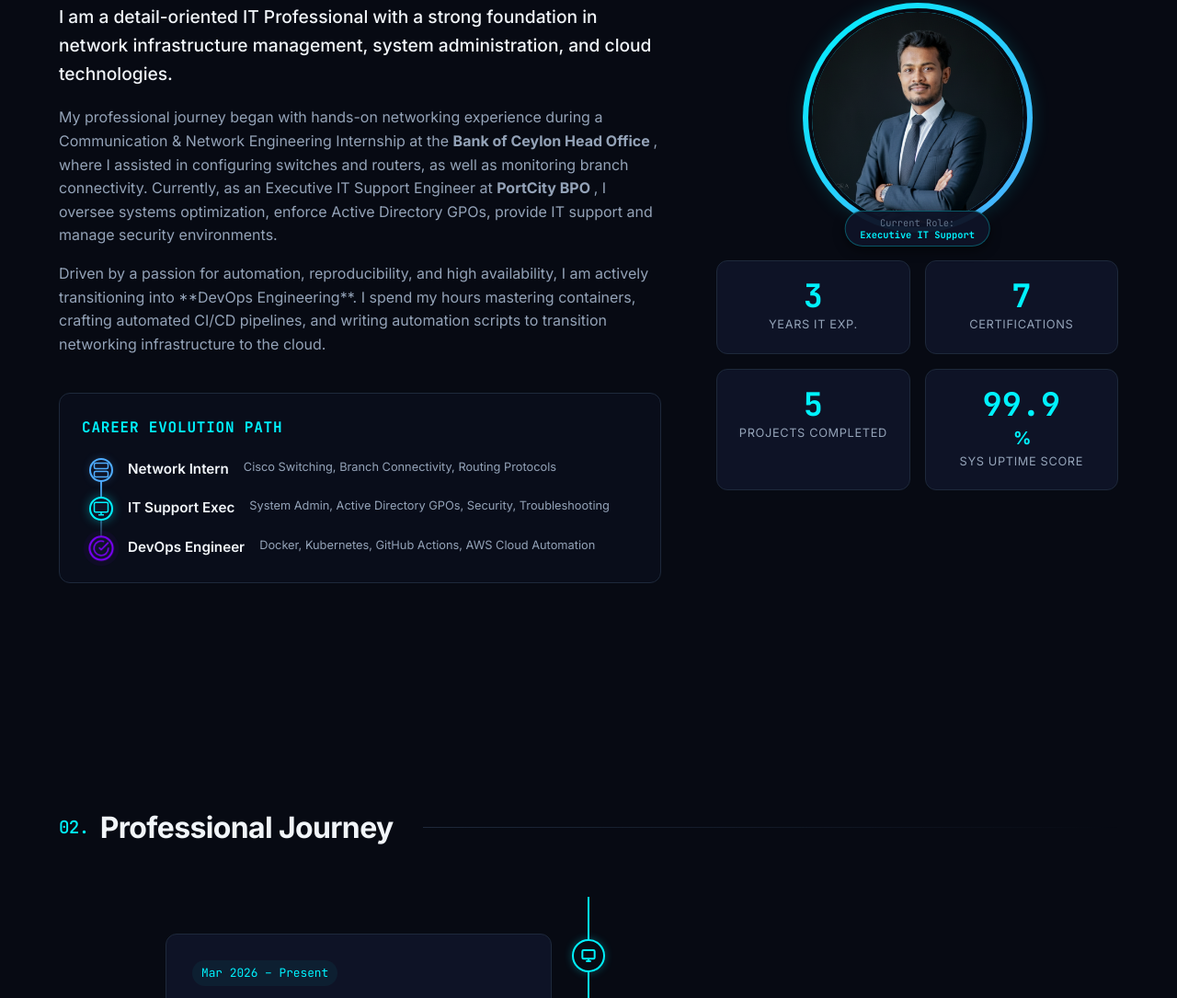
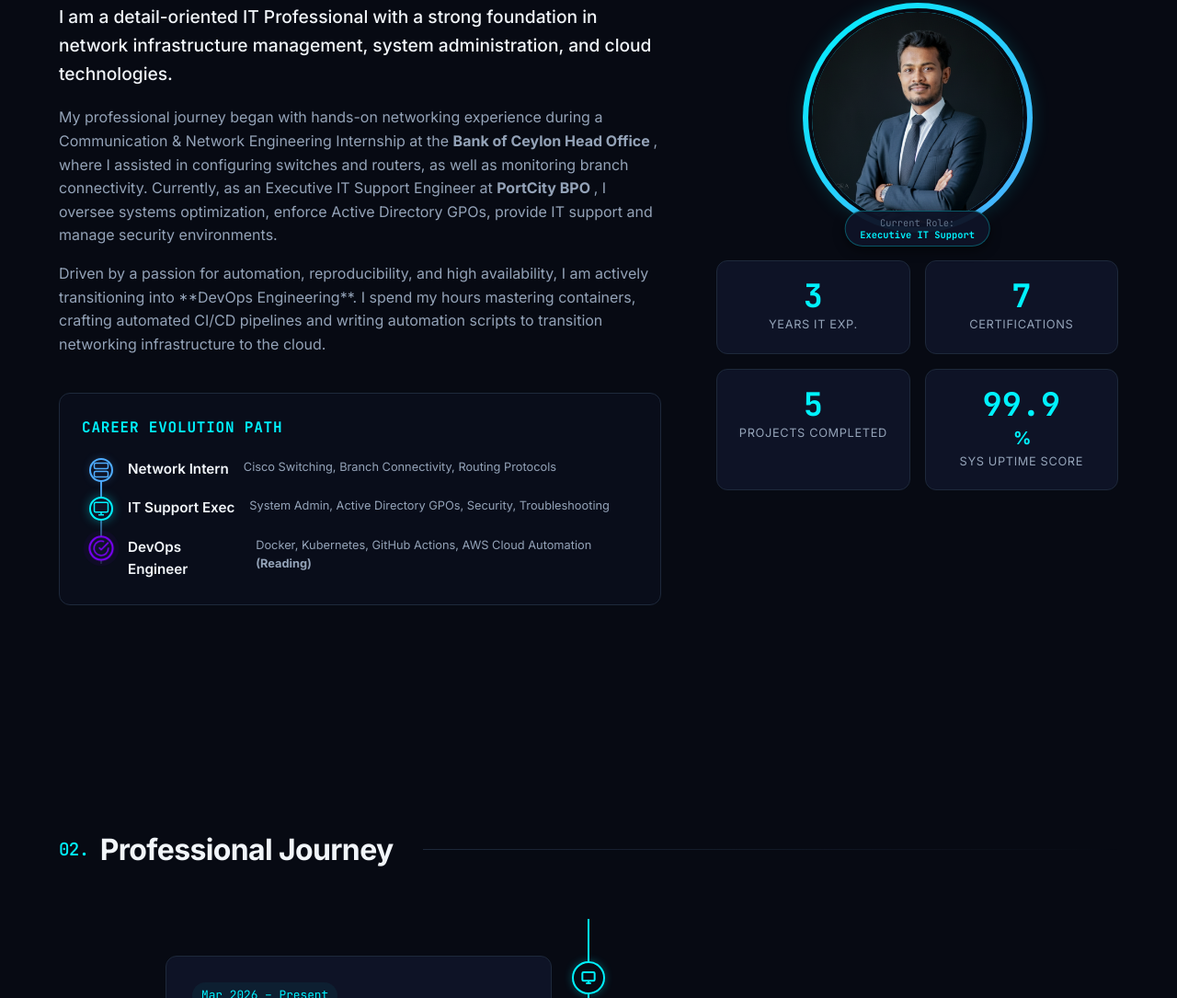
Before and after one commit to ravindusenevirathne/Ravindu-portfolio, a plain HTML site: page index.html in a window 1280 px wide. Shown: the part 1018-2103 px from the top of the page at 92% size. Drawn offline with Linux system fonts and the light colour scheme.

Commit message:
Update DevOps Engineer skills description
Added '(Reading)' to the skills section for DevOps Engineer.

```diff
--- a/index.html
+++ b/index.html
@@ -155,7 +155,7 @@
                        My professional journey began with hands-on networking experience during a Communication & Network Engineering Internship at the <strong> Bank of Ceylon Head Office </strong>, where I assisted in configuring switches and routers, as well as monitoring branch connectivity. Currently, as an Executive IT Support Engineer at <strong> PortCity BPO </strong>, I oversee systems optimization, enforce Active Directory GPOs, provide IT support and manage security environments.
                     </p>
                     <p>
-                        Driven by a passion for automation, reproducibility, and high availability, I am actively transitioning into **DevOps Engineering**. I spend my hours mastering containers, crafting automated CI/CD pipelines, and writing automation scripts to transition networking infrastructure to the cloud.
+                        Driven by a passion for automation, reproducibility, and high availability, I am actively transitioning into **DevOps Engineering**. I spend my hours mastering containers, crafting automated CI/CD pipelines and writing automation scripts to transition networking infrastructure to the cloud.
                     </p>
                     <div class="transition-map">
                         <h3 class="transition-map-title">Career Evolution Path</h3>
@@ -191,7 +191,7 @@
                                     </svg>
                                 </span>
                                 <h4>DevOps Engineer</h4>
-                                <p>Docker, Kubernetes, GitHub Actions, AWS Cloud Automation</p>
+                                <p>Docker, Kubernetes, GitHub Actions, AWS Cloud Automation <b> (Reading) </b></p>
                             </div>
                         </div>
                     </div>
```
